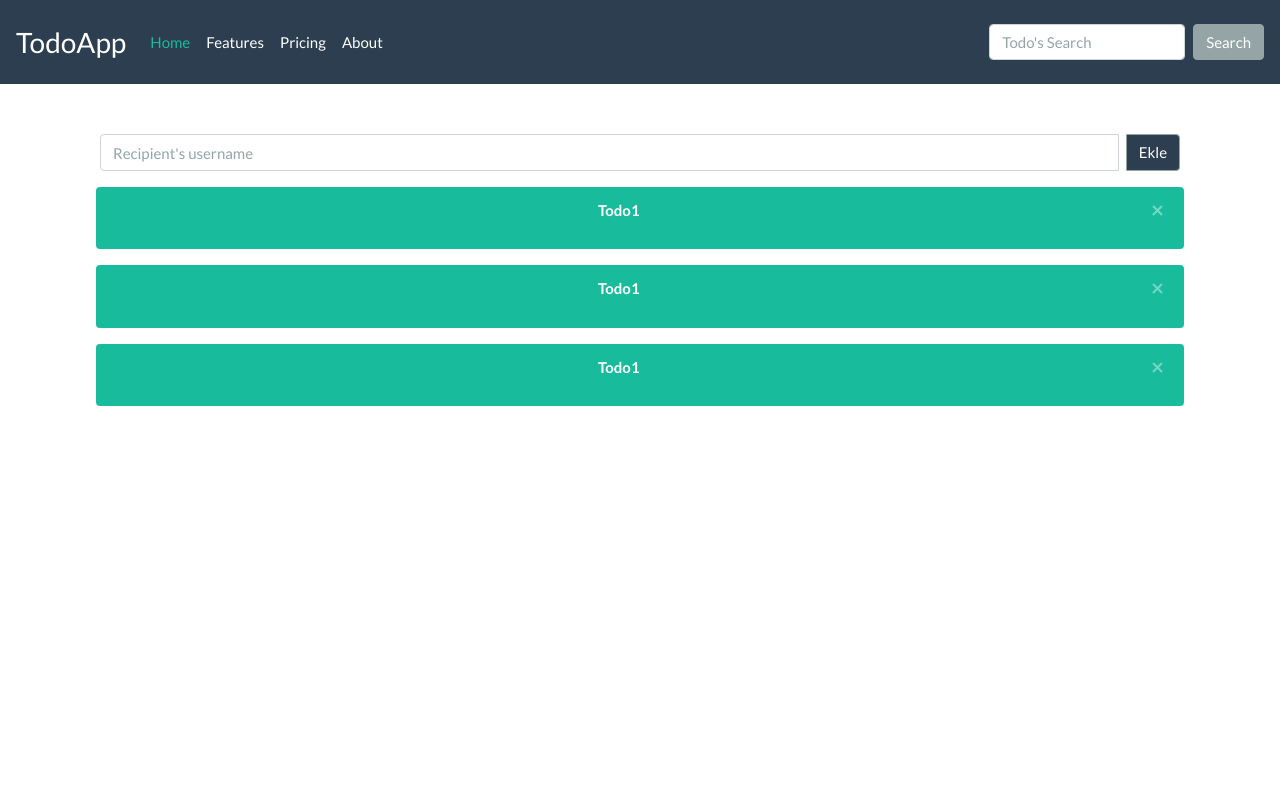
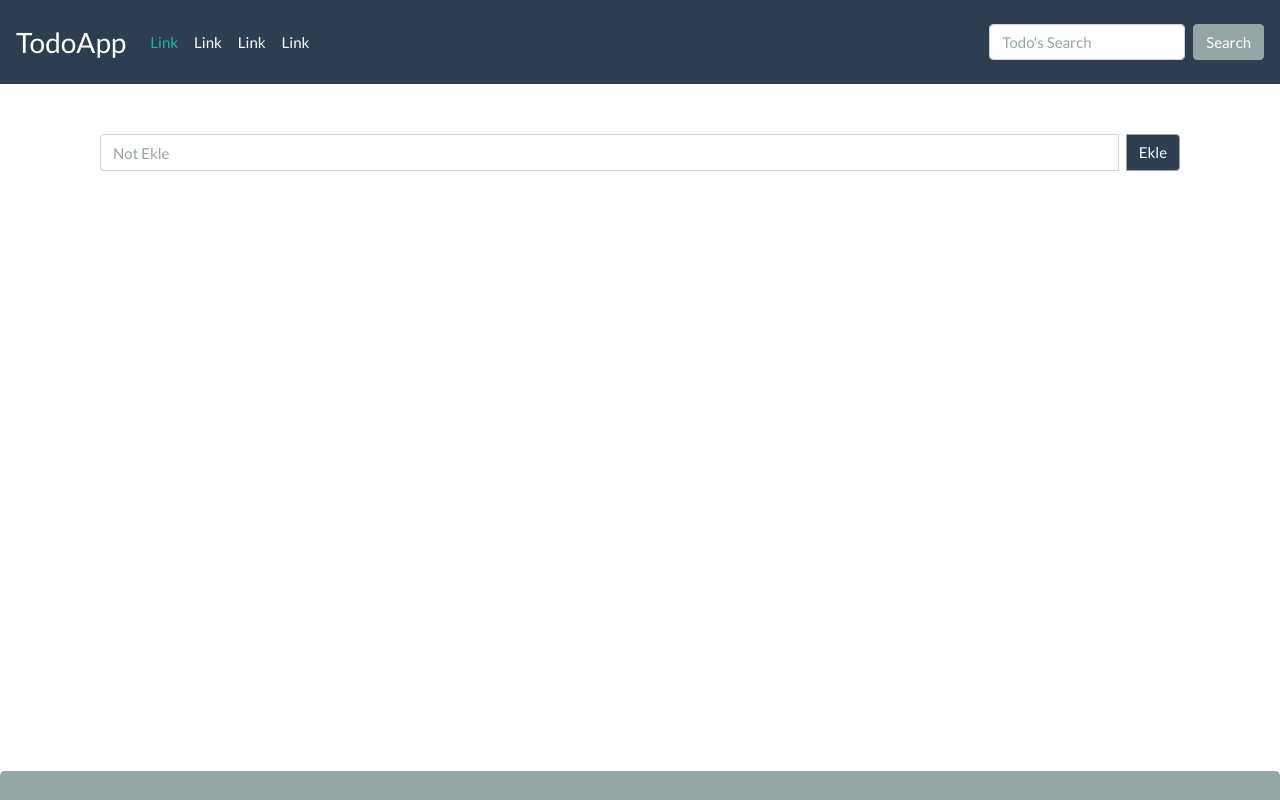
Before and after one commit to fatihinho/todo-app-vue, a Vue app: page / in a window 1280 px wide. Shown: the top 800 px of the page. Built offline with nearby package versions, Linux system fonts and the light colour scheme.

Commit message:
Initial commit

```diff
--- a/src/App.vue
+++ b/src/App.vue
@@ -1,8 +1,8 @@
 <template>
     <div id="container">
         <Navbar />
-        <FormInput />
-        <TodoText />
+        <FormInput @inputEvent="outputMessage=$event" />
+        <TodoText :outputMessage=outputMessage />
         <Footer />
     </div>
 </template>
@@ -20,11 +20,9 @@ export default {
         FormInput,
         TodoText
     },
-
-
     data() {
         return {
-            message: "Hello World"
+            outputMessage: Function
         }
     }
 }
--- a/src/components/FormInput.vue
+++ b/src/components/FormInput.vue
@@ -1,8 +1,8 @@
 <template>
     <div class="input-group mb-3">
-        <input v-model="todoText" type="text" class="form-control" placeholder="Recipient's username" aria-label="Recipient's username" aria-describedby="button-addon2">
+        <input v-model="todoText" type="text" class="form-control" placeholder="Not Ekle" aria-label="Recipient's username" aria-describedby="button-addon2">
         <div class="input-group-append">
-            <button v-on:click="showText" class="btn btn-outline-secondary" type="button" id="button-addon2">Ekle</button>
+            <button v-on:click="sendMessage" class="btn btn-outline-secondary" type="button" id="button-addon2">Ekle</button>
         </div>
     </div>
 </template>
@@ -15,8 +15,16 @@ export default {
         }
     },
     methods: {
-        showText() {
-            alert(this.todoText)
+        sendMessage() {
+            if (this.todoText !== "")
+                this.$emit("inputEvent", this.outputMessage())
+            this.todoText = ""
+        },
+        outputMessage(todos=document.querySelector('.todos'), div=document.createElement('div'), msg=this.todoText) {
+            div.classList.add('alert', 'alert-dismissible', 'alert-success')
+            div.innerHTML = `<button type="button" class="close" data-dismiss="alert">&times;</button>
+            <p><strong>${msg}</strong></p>`
+            todos.appendChild(div)
         }
     }
 }
--- a/src/components/Navbar.vue
+++ b/src/components/Navbar.vue
@@ -8,16 +8,16 @@
         <div class="collapse navbar-collapse" id="navbarColor01">
             <ul class="navbar-nav mr-auto">
                 <li class="nav-item active">
-                    <a class="nav-link" href="#">Home <span class="sr-only">(current)</span></a>
+                    <a class="nav-link" href="#">Link <span class="sr-only">(current)</span></a>
                 </li>
                 <li class="nav-item">
-                    <a class="nav-link" href="#">Features</a>
+                    <a class="nav-link" href="#">Link</a>
                 </li>
                 <li class="nav-item">
-                    <a class="nav-link" href="#">Pricing</a>
+                    <a class="nav-link" href="#">Link</a>
                 </li>
                 <li class="nav-item">
-                    <a class="nav-link" href="#">About</a>
+                    <a class="nav-link" href="#">Link</a>
                 </li>
             </ul>
             <form class="form-inline my-2 my-lg-0">
--- a/src/components/TodoText.vue
+++ b/src/components/TodoText.vue
@@ -1,23 +1,18 @@
 <template>
     <div class="todos">
-        <div class="alert alert-dismissible alert-success">
-            <button type="button" class="close" data-dismiss="alert">&times;</button>
-            <p><strong>Todo1</strong></p>
-        </div>
-        <div class="alert alert-dismissible alert-success">
-            <button type="button" class="close" data-dismiss="alert">&times;</button>
-            <p><strong>Todo1</strong></p>
-        </div>
-        <div class="alert alert-dismissible alert-success">
-            <button type="button" class="close" data-dismiss="alert">&times;</button>
-            <p><strong>Todo1</strong></p>
-        </div>
+
     </div>
 </template>
 
 <script>
 export default {
+    props: ['outputMessage'],
+    methods: {
 
+    },
+    mounted() {
+        this.outputMessage()
+    }
 }
 </script>
 
@@ -29,4 +24,7 @@ export default {
     .todos p {
         text-align: center;
     }
+    .todos .alert {
+        height: 62px;
+    }
 </style>
```
